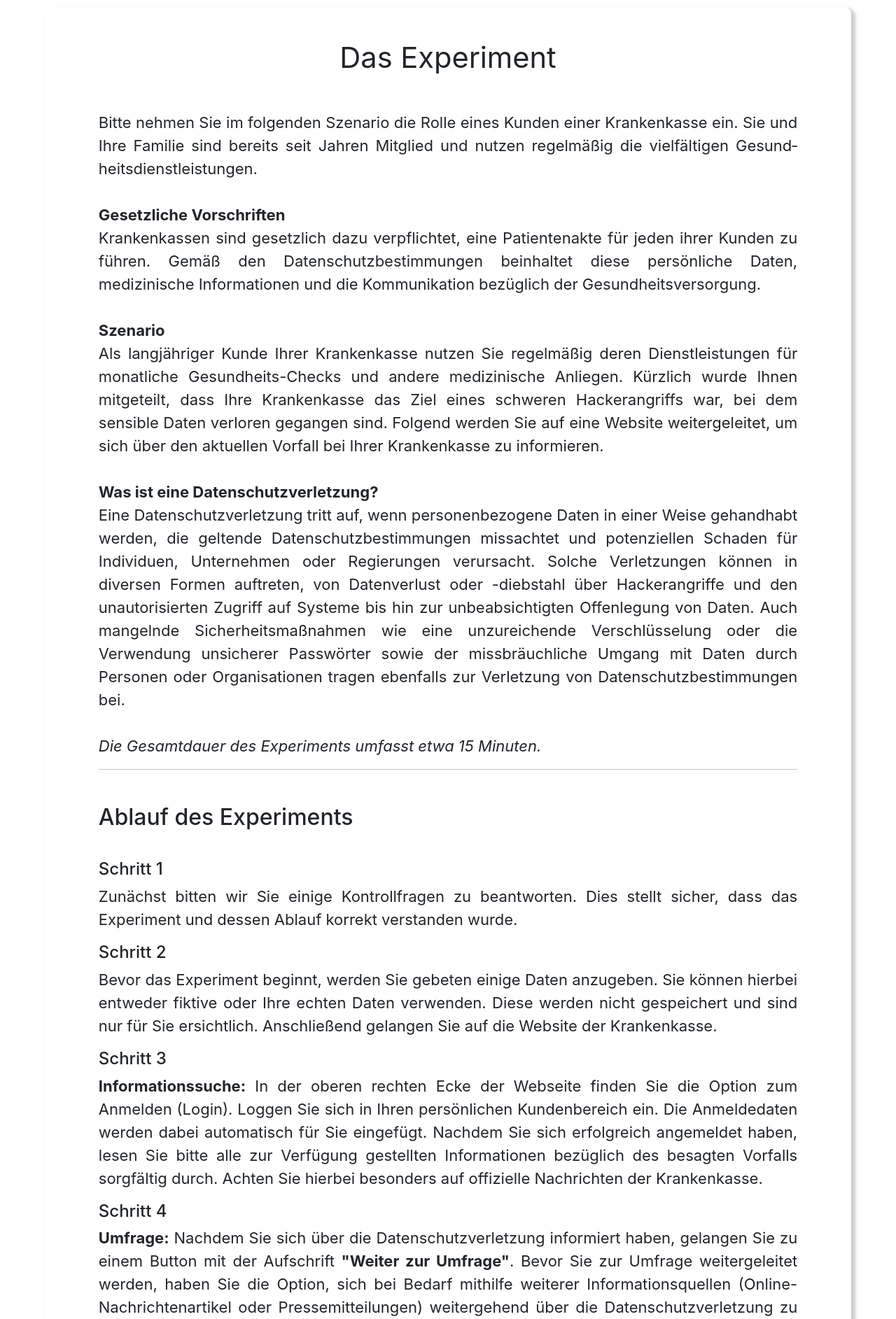
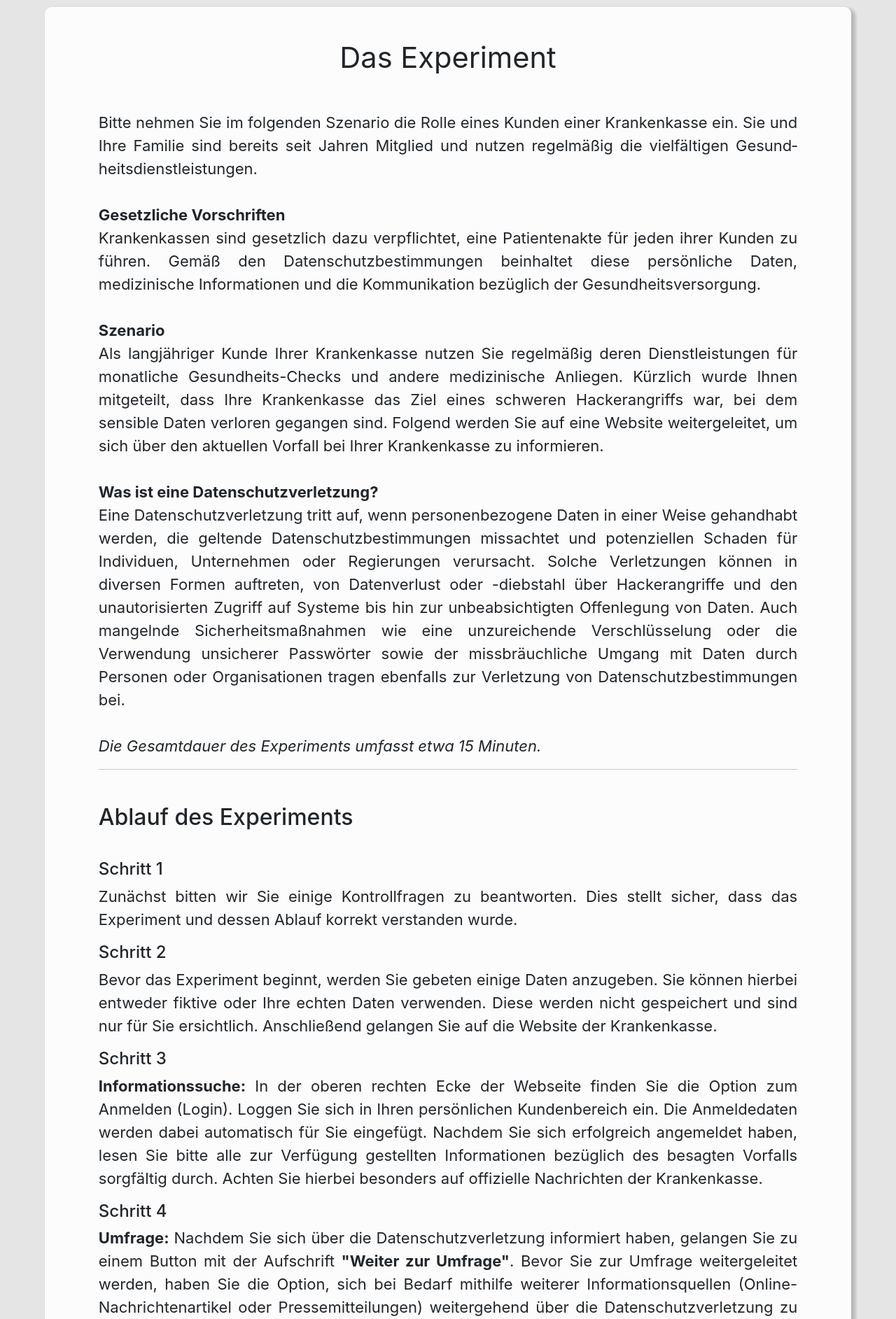
Before and after one commit to lennartschr/masterarbeit, a Django app: page /A in a window 1280 px wide. Shown: the part 60-1945 px from the top of the page at 70% size. Run offline with Django 4.2, Linux system fonts and the light colour scheme.

Commit message:
Kommentar

```diff
--- a/webapp/static/css/experiment.css
+++ b/webapp/static/css/experiment.css
@@ -103,6 +103,15 @@ h3 {
     font-size: 20px !important;
 }
 
+/* Hintergrundbild Body */
+.background {
+    background-image: linear-gradient(rgba(0, 0, 0, 0.1), rgba(0, 0, 0, 0.1));
+    background-repeat: no-repeat;
+    background-attachment: fixed;
+    background-position: center;
+    background-size: auto;
+    background-size: cover;
+}
 
 /* Navbar des Experiments */
 #startNav {
```
